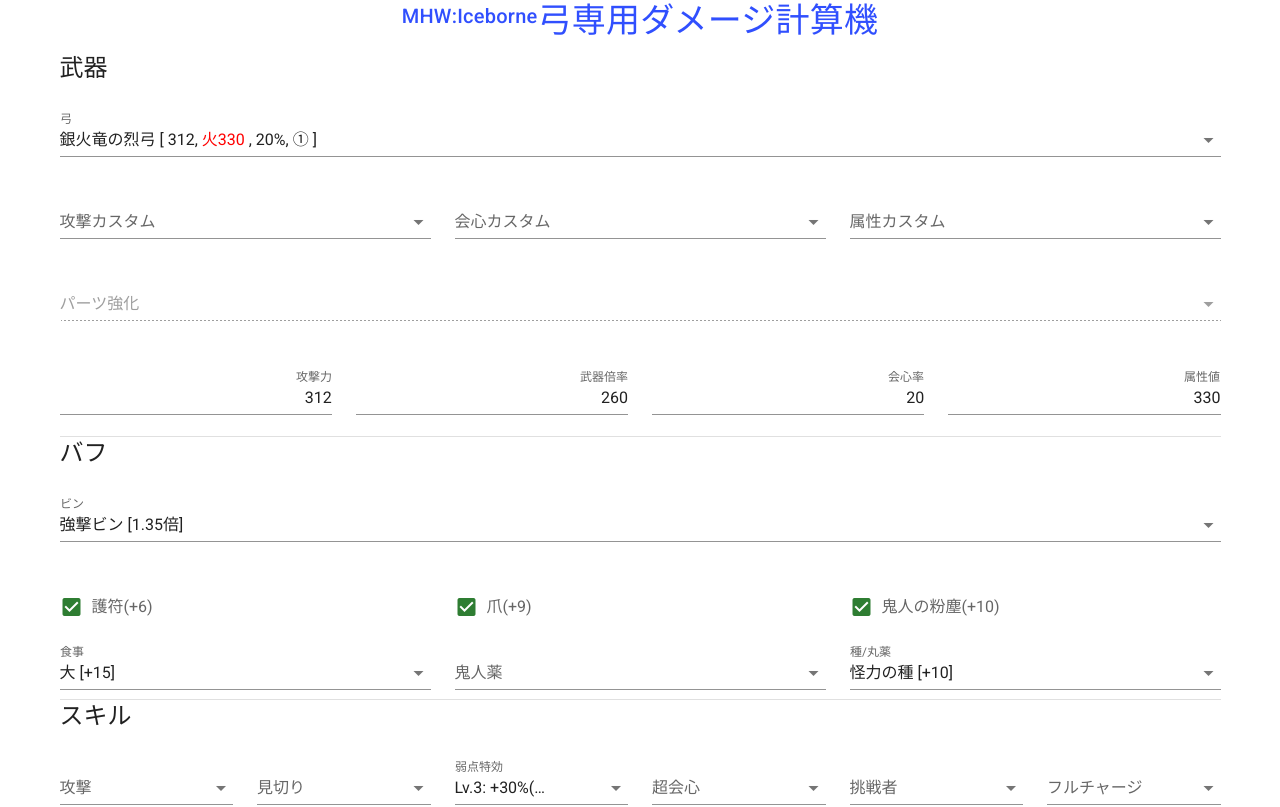
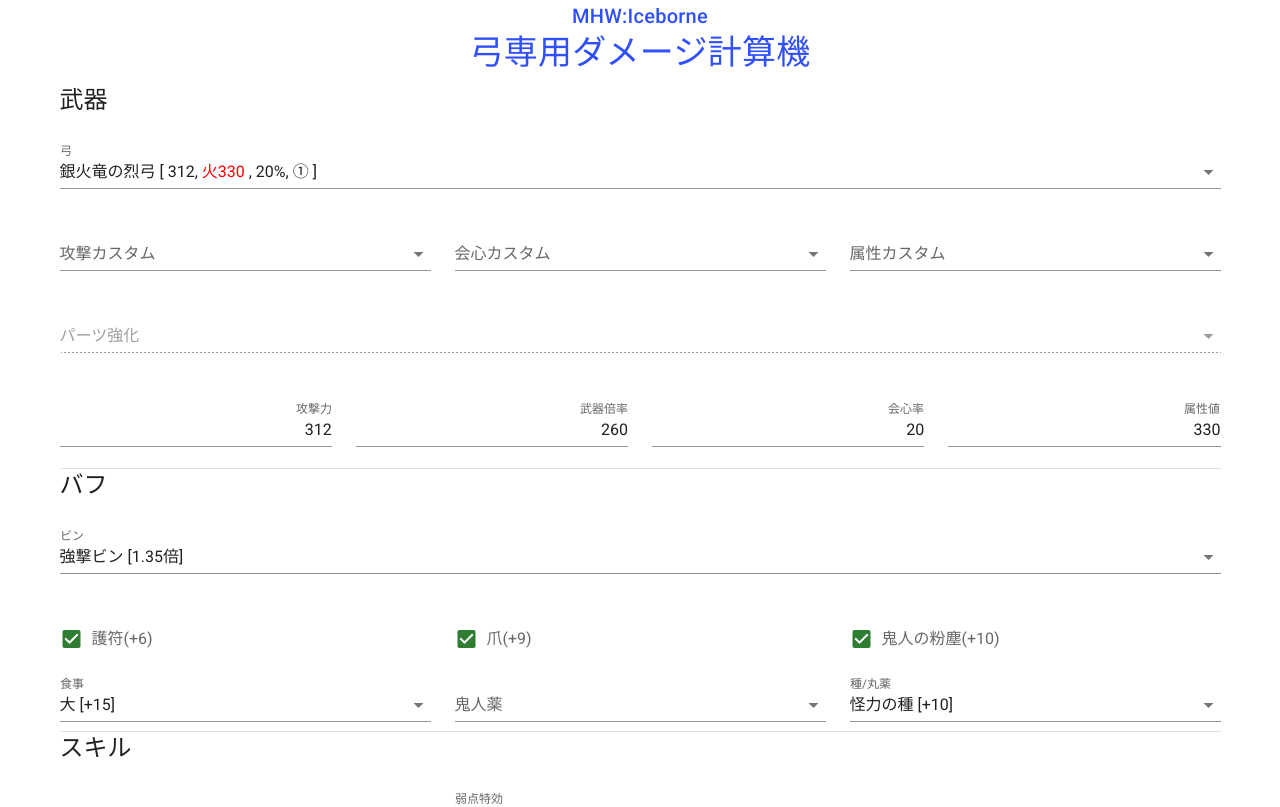
Before and after one commit to reireias/mhwib-bow-dmg, a Nuxt app: page / in a window 1280 px wide. Shown: the top 807 px of the page. Built offline with nearby package versions, Linux system fonts and the light colour scheme.

Commit message:
update title

```diff
--- a/pages/index.vue
+++ b/pages/index.vue
@@ -2,6 +2,8 @@
   <v-container>
     <v-row justify="center">
       <div class="title secondary--text">MHW:Iceborne</div>
+    </v-row>
+    <v-row justify="center">
       <div class="display-1 secondary--text">弓専用ダメージ計算機</div>
     </v-row>
     <v-row>
```
